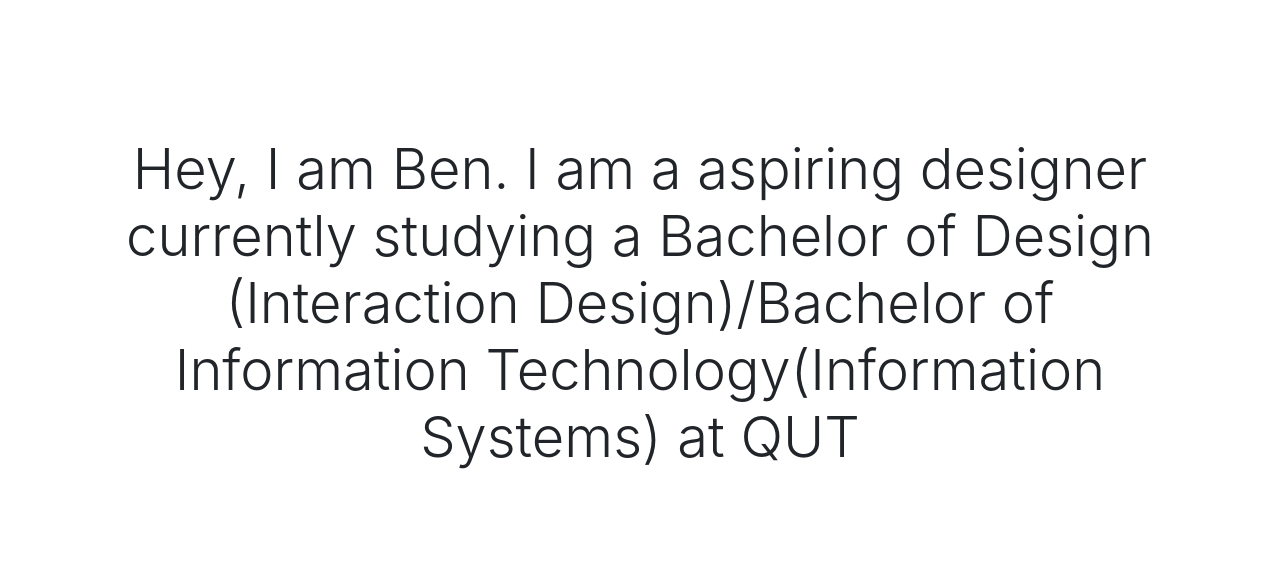
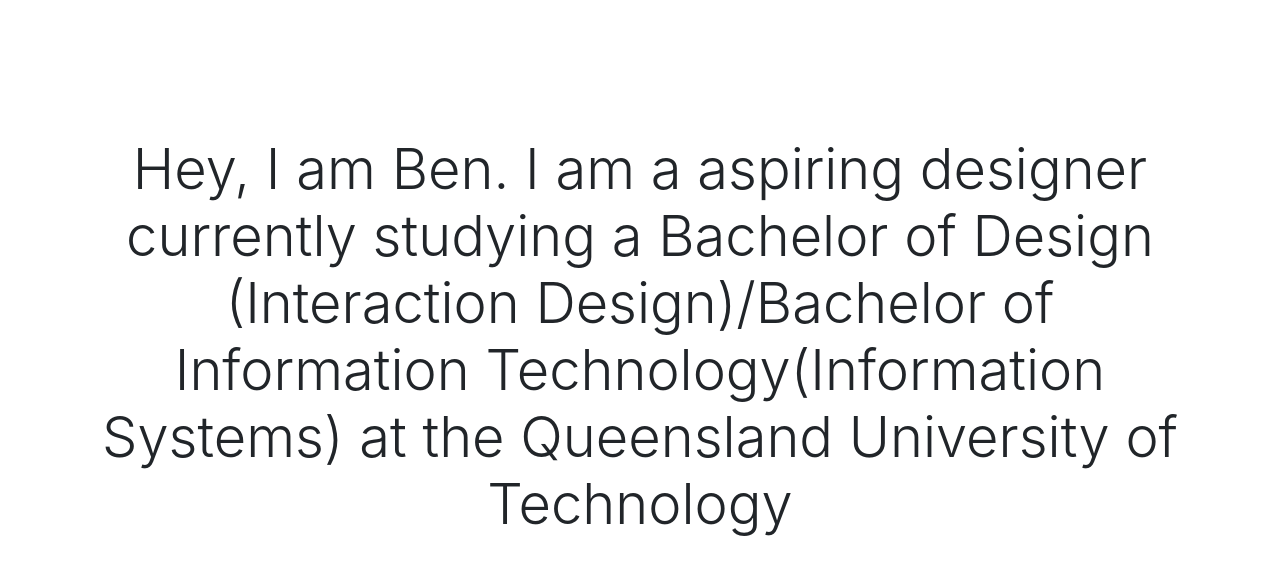
Before and after one commit to benmadder/benmadder.github.io, a plain HTML site: page index.html in a window 1280 px wide. Shown: the part 140-714 px from the top of the page. Drawn offline with nearby package versions, Linux system fonts and the light colour scheme.

Commit message:
Update index.html

```diff
--- a/index.html
+++ b/index.html
@@ -51,7 +51,7 @@
 
         <div class="jumbotron mt-5 bg-white text-center">
             <div class="container">
-                <h1 class="display-4">Hey, I am Ben. I am a aspiring designer currently studying a Bachelor of Design (Interaction Design)/Bachelor of Information Technology(Information Systems) at QUT</h1>
+                <h1 class="display-4">Hey, I am Ben. I am a aspiring designer currently studying a Bachelor of Design (Interaction Design)/Bachelor of Information Technology(Information Systems) at the Queensland University of Technology</h1>
             </div>
         </div>
 
```
